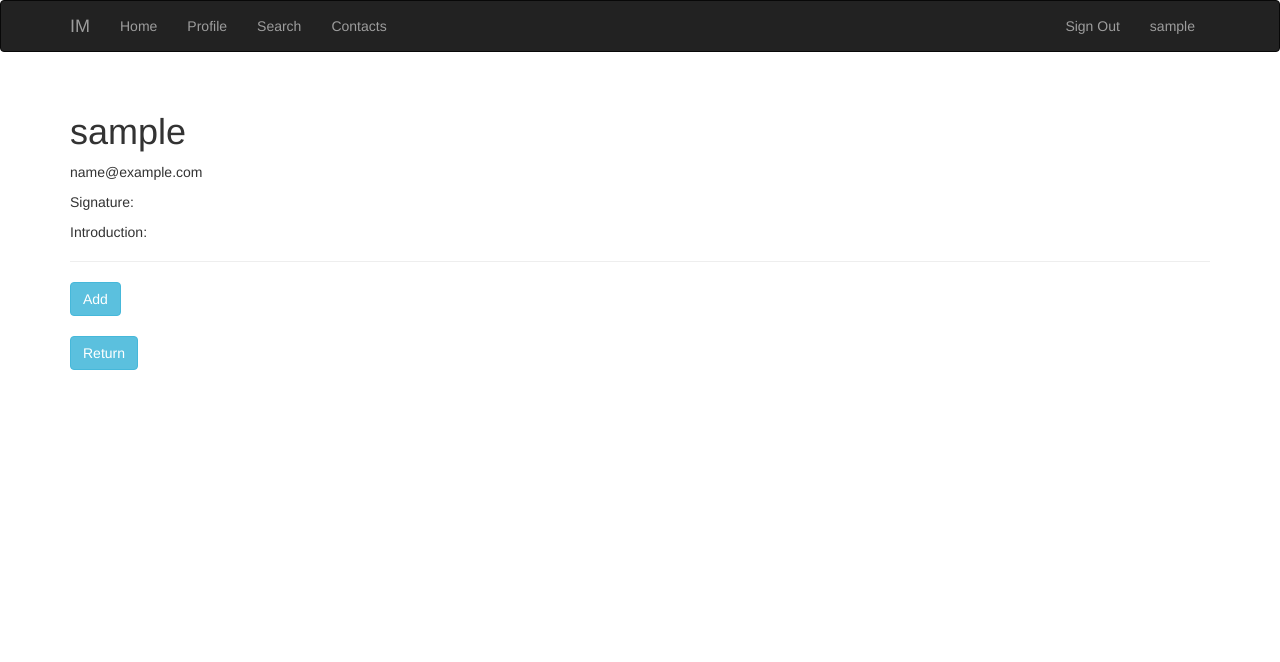
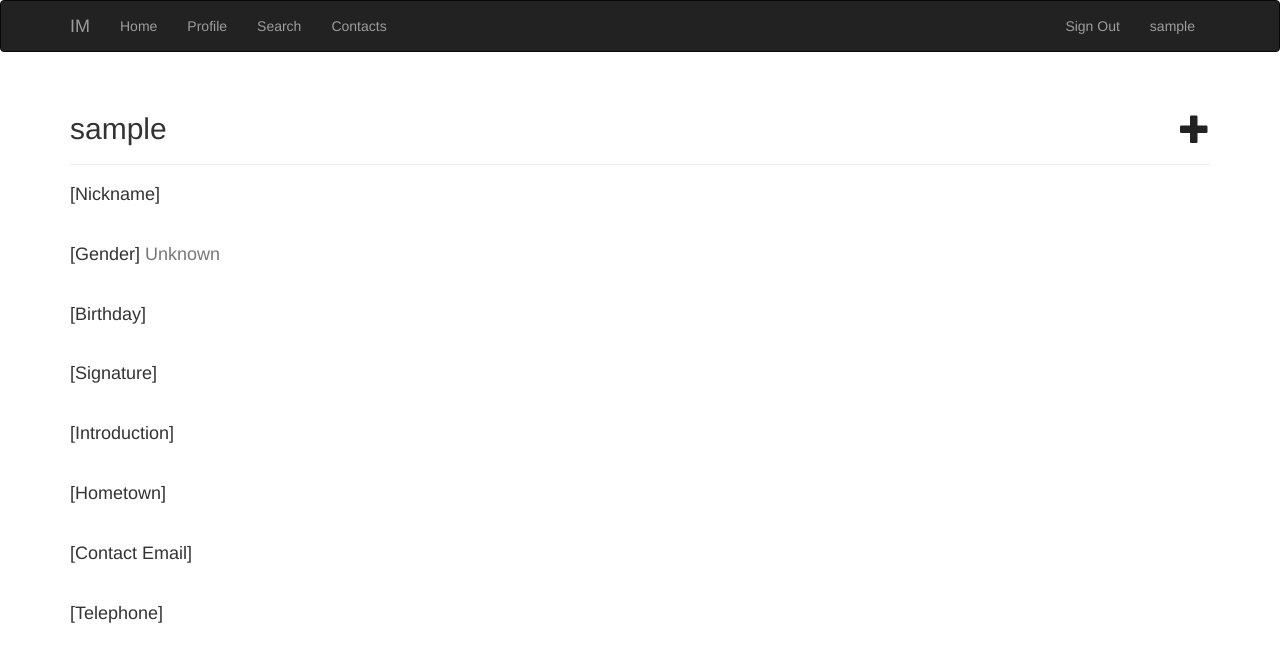
Before and after one commit to flydrt/IM, a Flask app: a page that uses app/templates/add.html in a window 1280 px wide. Shown: the top 662 px of the page. Run offline with Flask 2, Linux system fonts and the light colour scheme; the visitor is signed in with stand-in values (Sample User, id 1); data comes from the database, SQL or seed files in the repository; parts of the project's set-up code (start-up, migrations or seed data) failed here and were passed over; some libraries are stand-ins or nearby versions.

Commit message:
update some html

```diff
--- a/app/models.py
+++ b/app/models.py
@@ -2,7 +2,6 @@ from app import db
 from werkzeug.security import generate_password_hash, check_password_hash
 from flask_login import UserMixin
 from app import login_manager
-import datetime
 
 
 class User(UserMixin, db.Model):
@@ -43,7 +42,6 @@ class Friend(db.Model):
     uid = db.Column(db.Integer, db.ForeignKey('users.id'))
     fid = db.Column(db.Integer, db.ForeignKey('users.id'))
     gid = db.Column(db.Integer, db.ForeignKey('groups.id'))
-    friend_name = db.Column(db.String(32))
 
 
 class Group(db.Model):
--- a/app/templates/add.html
+++ b/app/templates/add.html
@@ -4,20 +4,21 @@
 
 {% block page_content %}
 <div class="page-header">
-	<h1>{{ user.username }}</h1>
-    <p>{{ user.email }}</p>
-    <p>Signature: {% if user.signature %} {{ user.signature }} {% endif %}</p>
-    <p>Introduction: {% if user.introduction %} {{ user.introduction }} {% endif %}</p>
+	<h2>
+        {{ user.username }}
+        <a href="{{ url_for('add_contact', username=user.username) }}" class="pull-right" style="color: #222"><span class='glyphicon glyphicon-plus'></span></a>
+    </h2>
 </div>
 <div>
-    <form action="{{ url_for('add_contact', username=user.username) }}">
-        <button class="btn btn-info" type="submit">Add</button>
-    </form>
-</div>
-<br />
-<div>
-    <form action="{{ url_for('search') }}">
-        <button class="btn btn-info" type="submit">Return</button>
-    </form>
+    <h4>[Nickname] <span style="color: #777777">{% if user.nickname %} {{ user.nickname }} {% endif %}</span></h4><br />
+    <h4>[Gender] <span style="color: #777777">
+        {% if user.gender == 0 %} Male {% elif user.gender == 1 %} Female {% else %} Unknown {% endif %}
+    </span></h4><br />
+    <h4>[Birthday] <span style="color: #777777">{% if user.birthday %} {{ user.birthday }} {% endif %}</span></h4><br />
+    <h4>[Signature] <span style="color: #777777">{% if user.signature %} {{ user.signature }} {% endif %}</span></h4><br />
+    <h4>[Introduction] <span style="color: #777777">{% if user.introduction %} {{ user.introduction }} {% endif %}</span></h4><br />
+    <h4>[Hometown] <span style="color: #777777">{% if user.hometown %} {{ user.hometown }} {% endif %}</span></h4><br />
+    <h4>[Contact Email] <span style="color: #777777">{% if user.contact_email %} {{ user.contact_email }} {% endif %}</span></h4><br />
+    <h4>[Telephone] <span style="color: #777777">{% if user.telephone %} {{ user.telephone }} {% endif %}</span></h4><br />
 </div>
 {% endblock %}
--- a/app/templates/base.html
+++ b/app/templates/base.html
@@ -7,13 +7,6 @@
 <div class="navbar navbar-inverse" role="navigation">
 	<div class="container">
 		<div class="navbar-header">
-{#			<button type="button" class="navbar-toggle"#}
-{#			 data-toggle="collapse" data-target=".navbar-collapse">#}
-{#				<span class="sr-only">Toggle navigation</span>#}
-{#				<span class="icon-bar"></span>#}
-{#				<span class="icon-bar"></span>#}
-{#				<span class="icon-bar"></span>#}
-{#			</button>#}
 			<a class="navbar-brand" href="{{ url_for('index') }}">IM</a>
 		</div>
 		<div class="navbar-collapse collapse">
--- a/app/templates/edit_profile.html
+++ b/app/templates/edit_profile.html
@@ -1,9 +1,11 @@
 {% extends "base.html" %}
 {% import "bootstrap/wtf.html" as wtf %}
+
 {% block title %}Edit Profile{% endblock %}
+
 {% block page_content %}
 <div class="page-header">
-    <h1>Edit Profile</h1>
+    <h2>Edit Profile</h2>
 </div>
 <div class="col-md-4">
     {{ wtf.quick_form(form) }}
--- a/app/templates/login.html
+++ b/app/templates/login.html
@@ -1,9 +1,11 @@
 {% extends "base.html" %}
 {% import "bootstrap/wtf.html" as wtf %}
+
 {% block title %}Log In{% endblock %}
+
 {% block page_content %}
 <div class="page-header">
-    <h1>Log In</h1>
+    <h2>Log In</h2>
 </div>
 <div class="col-md-4">
     {{ wtf.quick_form(form) }}
--- a/app/templates/register.html
+++ b/app/templates/register.html
@@ -1,9 +1,11 @@
 {% extends "base.html" %}
 {% import "bootstrap/wtf.html" as wtf %}
+
 {% block title %}Register{% endblock %}
+
 {% block page_content %}
 <div class="page-header">
-    <h1>Register</h1>
+    <h2>Register</h2>
 </div>
 <div class="col-md-4">
     {{ wtf.quick_form(form) }}
--- a/app/templates/search.html
+++ b/app/templates/search.html
@@ -1,9 +1,11 @@
 {% extends "base.html" %}
 {% import "bootstrap/wtf.html" as wtf %}
+
 {% block title %}Search{% endblock %}
+
 {% block page_content %}
 <div class="page-header">
-    <h1>Search</h1>
+    <h2>Search</h2>
 </div>
 <div class="col-md-4">
     {{ wtf.quick_form(form) }}
--- a/app/views.py
+++ b/app/views.py
@@ -1,7 +1,7 @@
 from flask import render_template, redirect, request, url_for, flash
 from flask_login import login_required, login_user, logout_user, current_user
 from app import app, db
-from models import User, Friend, Message, Group
+from models import User, Friend, Group
 from forms import LoginForm, RegisterForm, ProfileForm, SearchForm, ManageGroupForm
 
 
@@ -53,14 +53,36 @@ def profile():
 def edit_profile():
     form = ProfileForm()
     if form.validate_on_submit():
+        current_user.nickname = form.nickname.data
+        if form.gender.data == '1':
+            current_user.gender = False
+        elif form.gender.data == '2':
+            current_user.gender = True
+        else:
+            current_user.gender = None
+        current_user.birthday = form.birthday.data
         current_user.signature = form.signature.data
         current_user.introduction = form.introduction.data
+        current_user.hometown = form.hometown.data
+        current_user.contact_email = form.contact_email.data
+        current_user.telephone = form.telephone.data
         db.session.add(current_user)
         db.session.commit()
         flash('Your changes have been save')
         return redirect(url_for('profile'))
+    form.nickname.data = current_user.nickname
+    if current_user.gender is False:
+        form.gender.data = '1'
+    elif current_user.gender is True:
+        form.gender.data = '2'
+    else:
+        form.gender.data = '0'
+    form.birthday.data = current_user.birthday
     form.signature.data = current_user.signature
     form.introduction.data = current_user.introduction
+    form.hometown.data = current_user.hometown
+    form.contact_email.data = current_user.contact_email
+    form.telephone.data = current_user.telephone
     return render_template('edit_profile.html', form=form)
 
 
@@ -107,7 +129,7 @@ def add_contact(username):
     db.session.add(friend2)
     db.session.commit()
     flash('Add success!')
-    return redirect(url_for('index'))
+    return redirect(url_for('contacts'))
 
 
 @app.route('/contacts')
```
Also changed, not shown: app/forms.py (+12 -4 lines), app/templates/contacts_profile.html (+14 -7 lines), app/templates/index.html (+10 -1 lines), app/templates/profile.html (+14 -7 lines), 3 other files.
